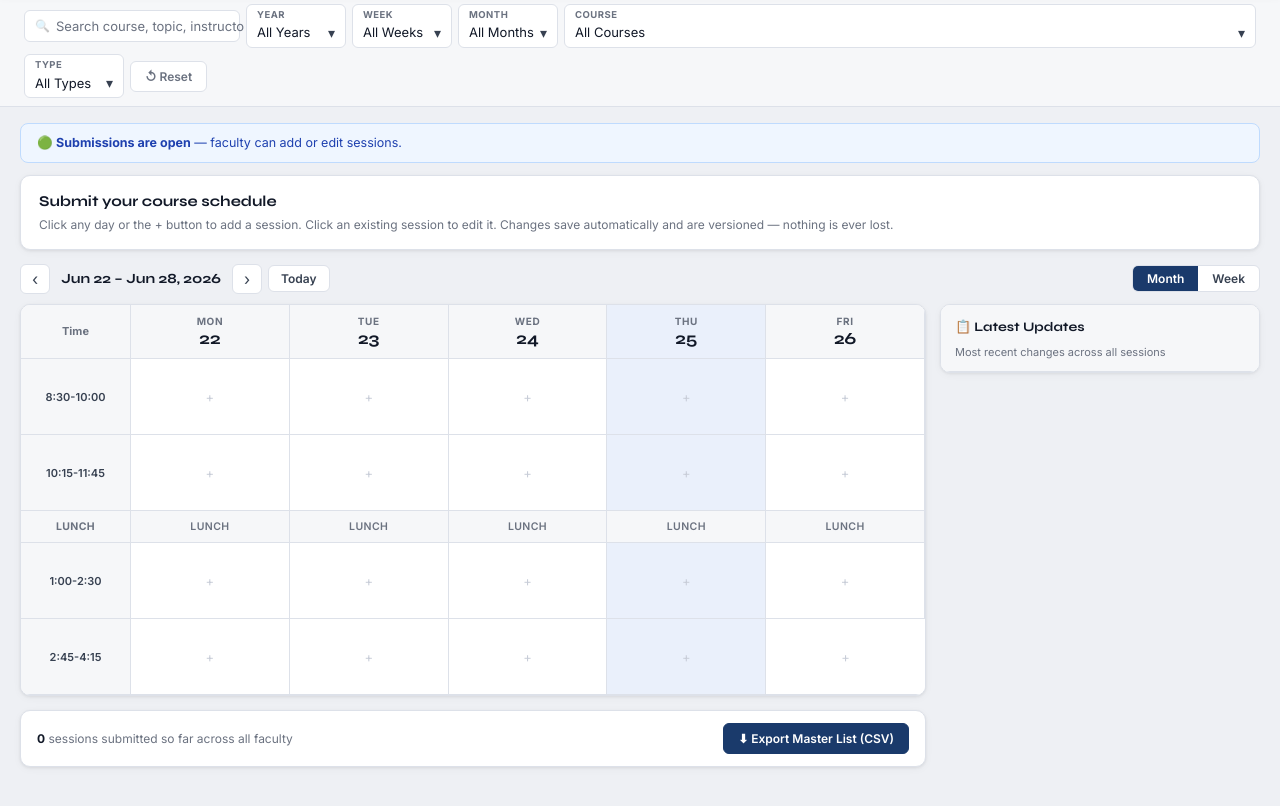
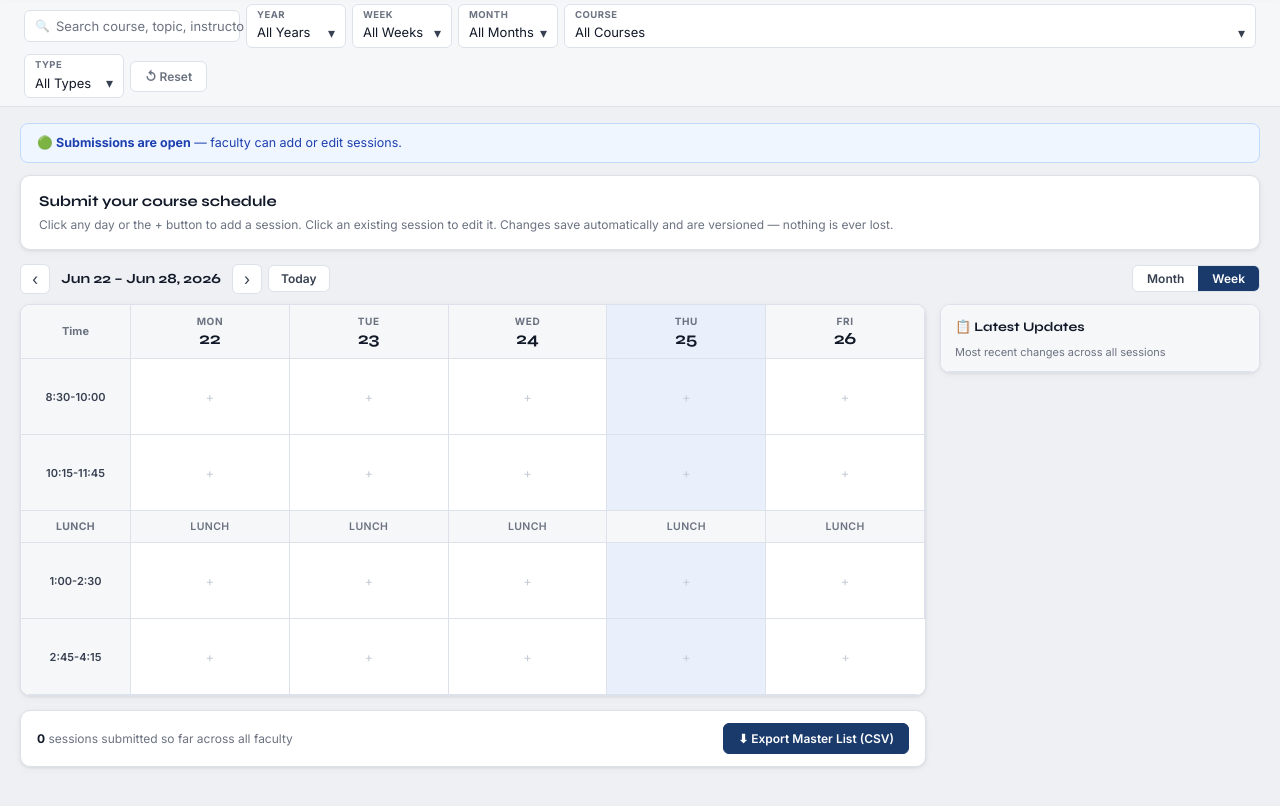
Before and after one commit to DVMOffice/Timetable, a plain HTML site: page index.html in a window 1280 px wide. Shown: the part 60-866 px from the top of the page. Drawn offline with Linux system fonts and the light colour scheme; no server answers.

Commit message:
Update index.html

```diff
--- a/index.html
+++ b/index.html
@@ -120,8 +120,8 @@
         <button class="btn-cal-today" id="cal-today">Today</button>
       </div>
       <div class="cal-view-toggle">
-        <button class="cal-view-btn active" id="cal-month-btn">Month</button>
-        <button class="cal-view-btn" id="cal-week-btn">Week</button>
+        <button class="cal-view-btn" id="cal-month-btn">Month</button>
+        <button class="cal-view-btn active" id="cal-week-btn">Week</button>
       </div>
     </div>
 
```
